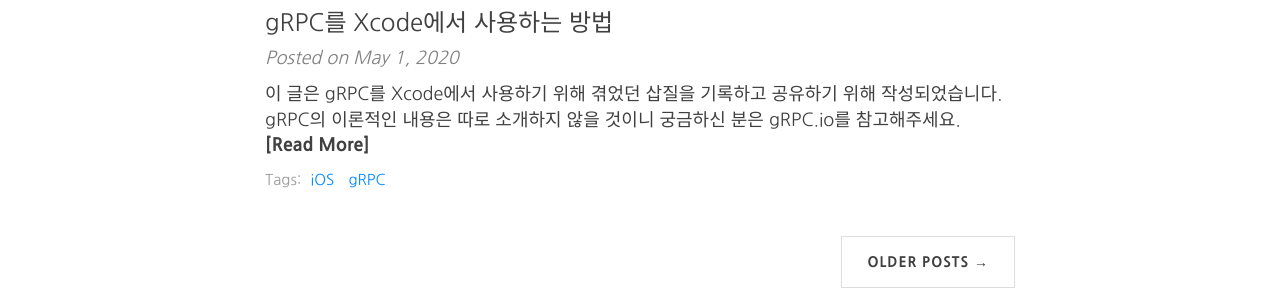
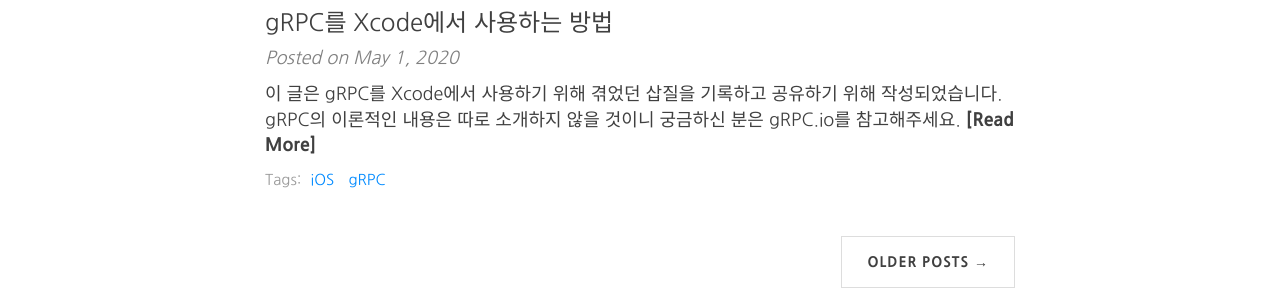
Before and after one commit to Mildwhale/mildwhale.github.io, a Jekyll site: the page built from index.html, in a window 1280 px wide and 900 px high, scrolled down 1510 px. Shown: the part 328-628 px from the top of the window. Built offline with Jekyll 4.4.1, drawn with Linux system fonts in a browser that asks for light colours; nearby versions of some CDN libraries; the list of posts is cut into pages by our own code.

Commit message:
good-commit : read more 오류 문자 제거

```diff
--- a/_layouts/category.html
+++ b/_layouts/category.html
@@ -33,7 +33,7 @@
         {{ post.excerpt | strip_html | xml_escape | truncatewords: site.excerpt_length }}
         {% assign excerpt_word_count = post.excerpt | number_of_words %}
         {% if post.content != post.excerpt or excerpt_word_count > site.excerpt_length %}
-        <a href="{{ post.url | relative_url }}" class="post-read-more">[Read&nbsp;More]</a>
+        <a href="{{ post.url | relative_url }}" class="post-read-more">[Read More]</a>
         {% endif %}
       </div>
     </div>
--- a/index.html
+++ b/index.html
@@ -35,7 +35,7 @@
         {{ post.excerpt | strip_html | xml_escape | truncatewords: site.excerpt_length }}
         {% assign excerpt_word_count = post.excerpt | number_of_words %}
         {% if post.content != post.excerpt or excerpt_word_count > site.excerpt_length %}
-        <a href="{{ post.url | relative_url }}" class="post-read-more">[Read&nbsp;More]</a>
+        <a href="{{ post.url | relative_url }}" class="post-read-more">[Read More]</a>
         {% endif %}
       </div>
     </div>
```
